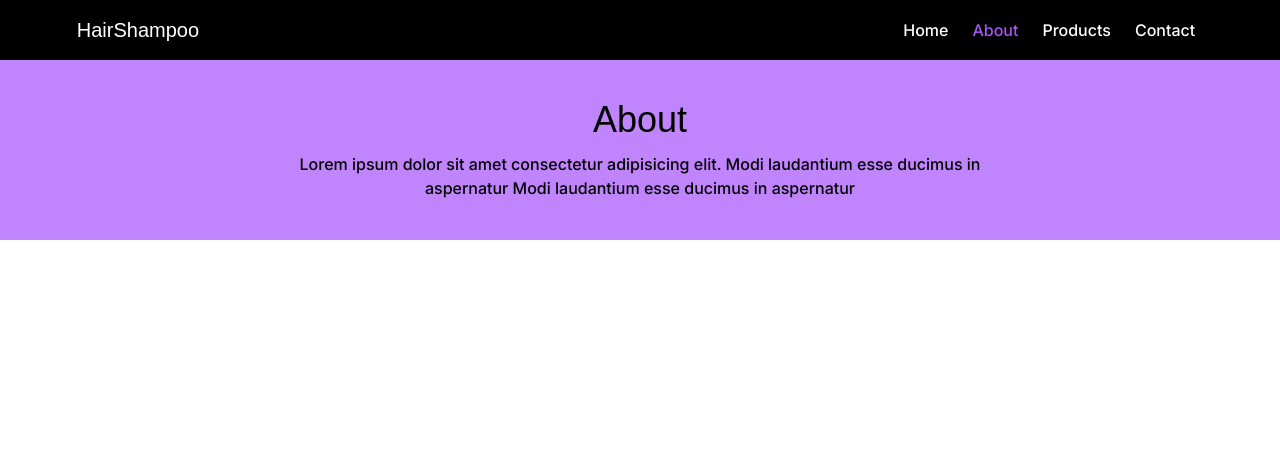
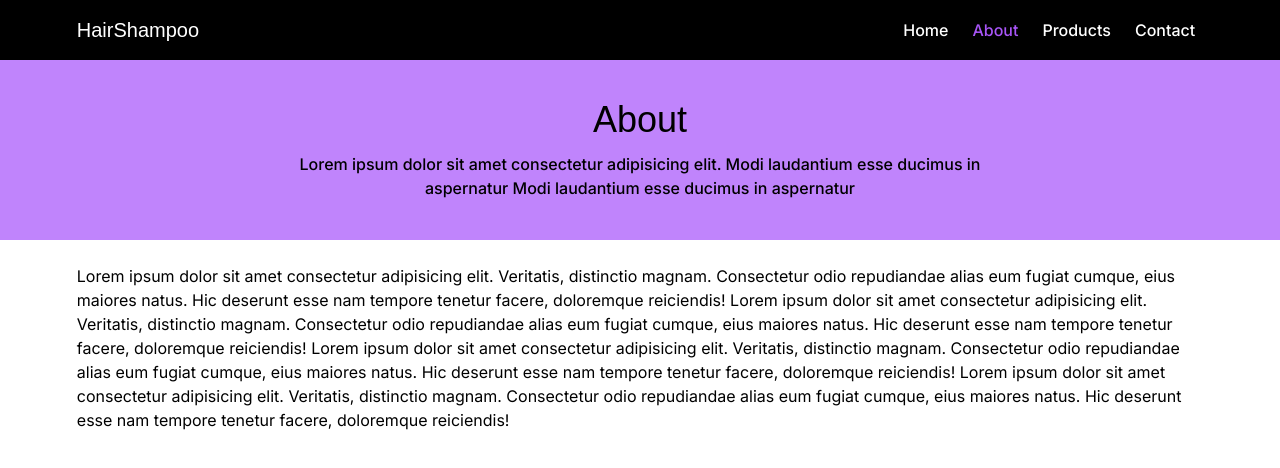
Before and after one commit to sazidhayatkhan/hairshampoo, a Next.js app: page /about in a window 1280 px wide. Shown: the top 468 px of the page. Built offline with nearby package versions, Linux system fonts and the light colour scheme; a web font is replaced by a local one.

Commit message:
about page and navbar

```diff
--- a/src/components/banners/PageBanner.tsx
+++ b/src/components/banners/PageBanner.tsx
@@ -2,7 +2,7 @@ import React from 'react'
 
 const PageBanner = (props:any) => {
   return (
-    <div className='bg-purple-400 text-center py-6 md:py-10 mt-[47px] md:mt-[60px]'>
+    <div className='bg-purple-400 text-center py-6 md:py-10 mt-[47px] md:mt-[60px] mb-6'>
         <p className='text-dela text-3xl md:text-4xl mb-3'>{props.title}</p>
         <p className='w-[90%] md:w-[60%] text-xs md:text-base mx-auto font-medium'>{props.subtitle}</p>
     </div>
--- a/src/views/appbars/navbar.tsx
+++ b/src/views/appbars/navbar.tsx
@@ -19,7 +19,9 @@ const Navbar = () => {
   return (
     <div className='bg-black text-white fixed top-0 w-full'>
         <div className='_container flex justify-between items-center py-[10px]'>
-            <p className='text-dela text-xl'>HairShampoo</p>
+            <Link href={'/'}>
+              <p className='text-dela text-xl cursor-pointer'>HairShampoo</p>
+            </Link>
             <button onClick={toggleDrawer} className='block md:hidden text-2xl'><GiHamburgerMenu/></button>
             <div className='hidden md:flex justify-end items-center gap-2'>
                 {
--- a/src/views/page-about/index.tsx
+++ b/src/views/page-about/index.tsx
@@ -5,6 +5,9 @@ const AboutUi = () => {
   return (
     <div>
         <PageBanner title="About" subtitle="Lorem ipsum dolor sit amet consectetur adipisicing elit. Modi laudantium esse ducimus in aspernatur Modi laudantium esse ducimus in aspernatur"/>
+        <div className='_container'>
+          <p>Lorem ipsum dolor sit amet consectetur adipisicing elit. Veritatis, distinctio magnam. Consectetur odio repudiandae alias eum fugiat cumque, eius maiores natus. Hic deserunt esse nam tempore tenetur facere, doloremque reiciendis! Lorem ipsum dolor sit amet consectetur adipisicing elit. Veritatis, distinctio magnam. Consectetur odio repudiandae alias eum fugiat cumque, eius maiores natus. Hic deserunt esse nam tempore tenetur facere, doloremque reiciendis! Lorem ipsum dolor sit amet consectetur adipisicing elit. Veritatis, distinctio magnam. Consectetur odio repudiandae alias eum fugiat cumque, eius maiores natus. Hic deserunt esse nam tempore tenetur facere, doloremque reiciendis! Lorem ipsum dolor sit amet consectetur adipisicing elit. Veritatis, distinctio magnam. Consectetur odio repudiandae alias eum fugiat cumque, eius maiores natus. Hic deserunt esse nam tempore tenetur facere, doloremque reiciendis!</p>
+        </div>
     </div>
   )
 }
```
